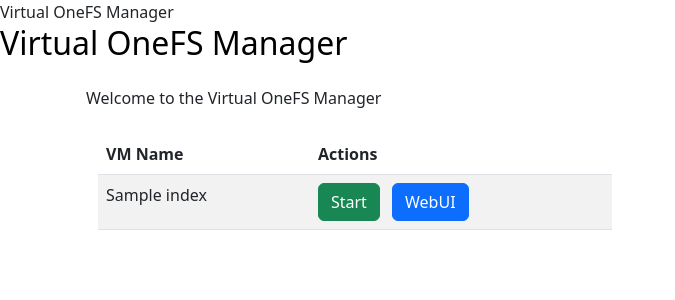
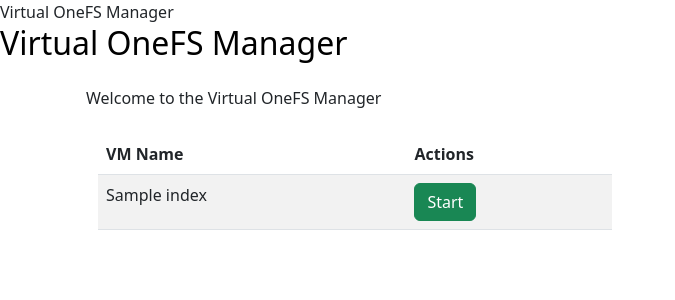
Before and after one commit to j-sims/mgr, a Flask app: template app/flask/app/templates/index.html in a window 1280 px wide. Shown: the top 300 px of the page, without its empty margins (0-675 px from the left). Run offline with Flask 3, Linux system fonts and the light colour scheme; the template is opened without the code that fills it: most values are stand-ins (such as "Sample title", 1, 10 or a date in 2020); some libraries are stand-ins or nearby versions.

Commit message:
show webui button only when started

```diff
--- a/app/flask/app/templates/index.html
+++ b/app/flask/app/templates/index.html
@@ -26,10 +26,10 @@
                             <td>
                                 {% if vms[name]['state'] == "poweredOn" %}
                                 <a href="/stop/{{name}}" class="btn btn-danger">Stop</a>
+                                <a href="https://{{ simulators[name]['address'] }}:8080" target="_blank" class="btn btn-primary" style="margin-left: 8px;">WebUI</a>
                                 {% else %}
                                 <a href="/start/{{name}}" class="btn btn-success">Start</a>
                                 {% endif %}
-                                <a href="https://{{ simulators[name]['address'] }}:8080" target="_blank" class="btn btn-primary" style="margin-left: 8px;">WebUI</a>
                             </td>
                         </tr>
                         {% endfor %}
```
